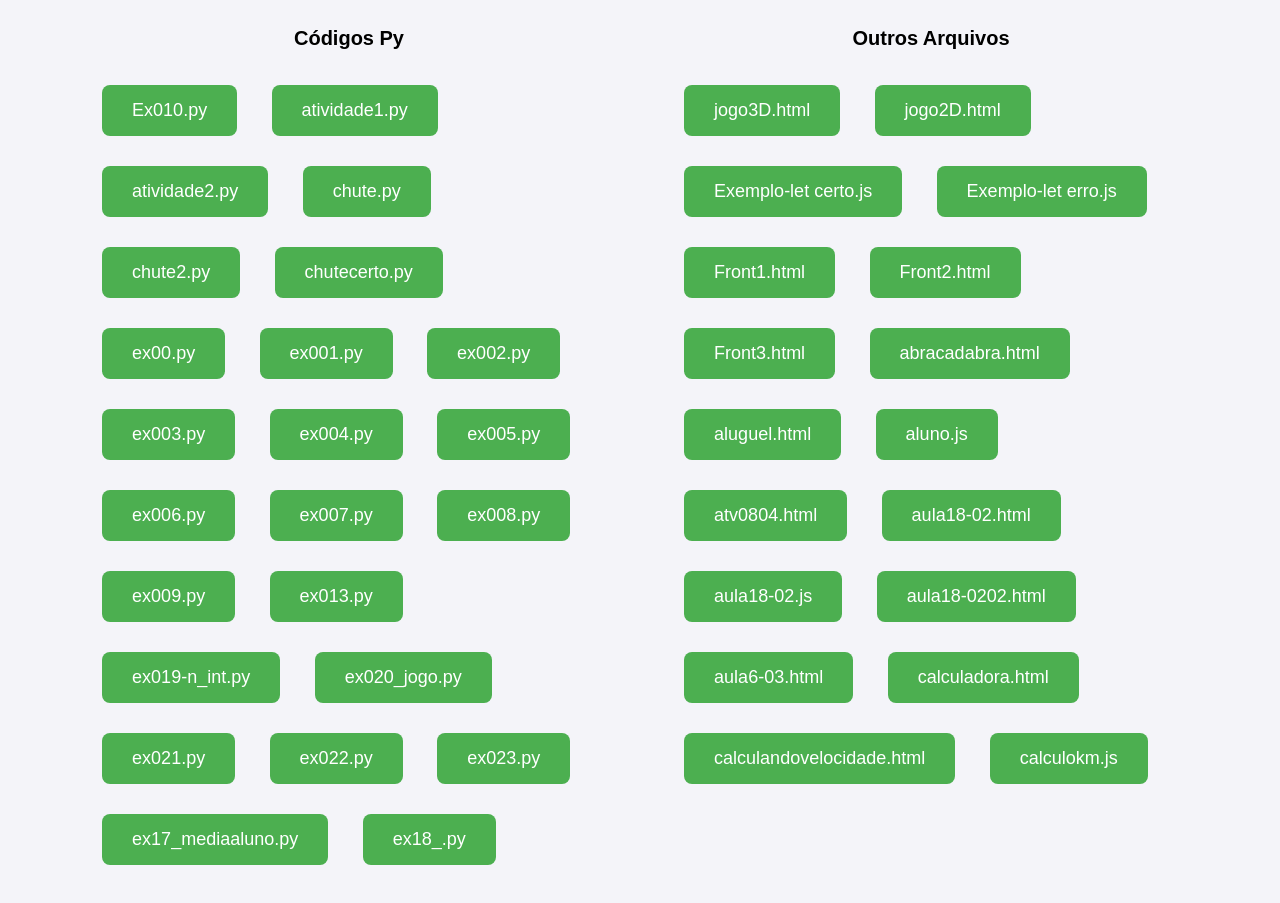
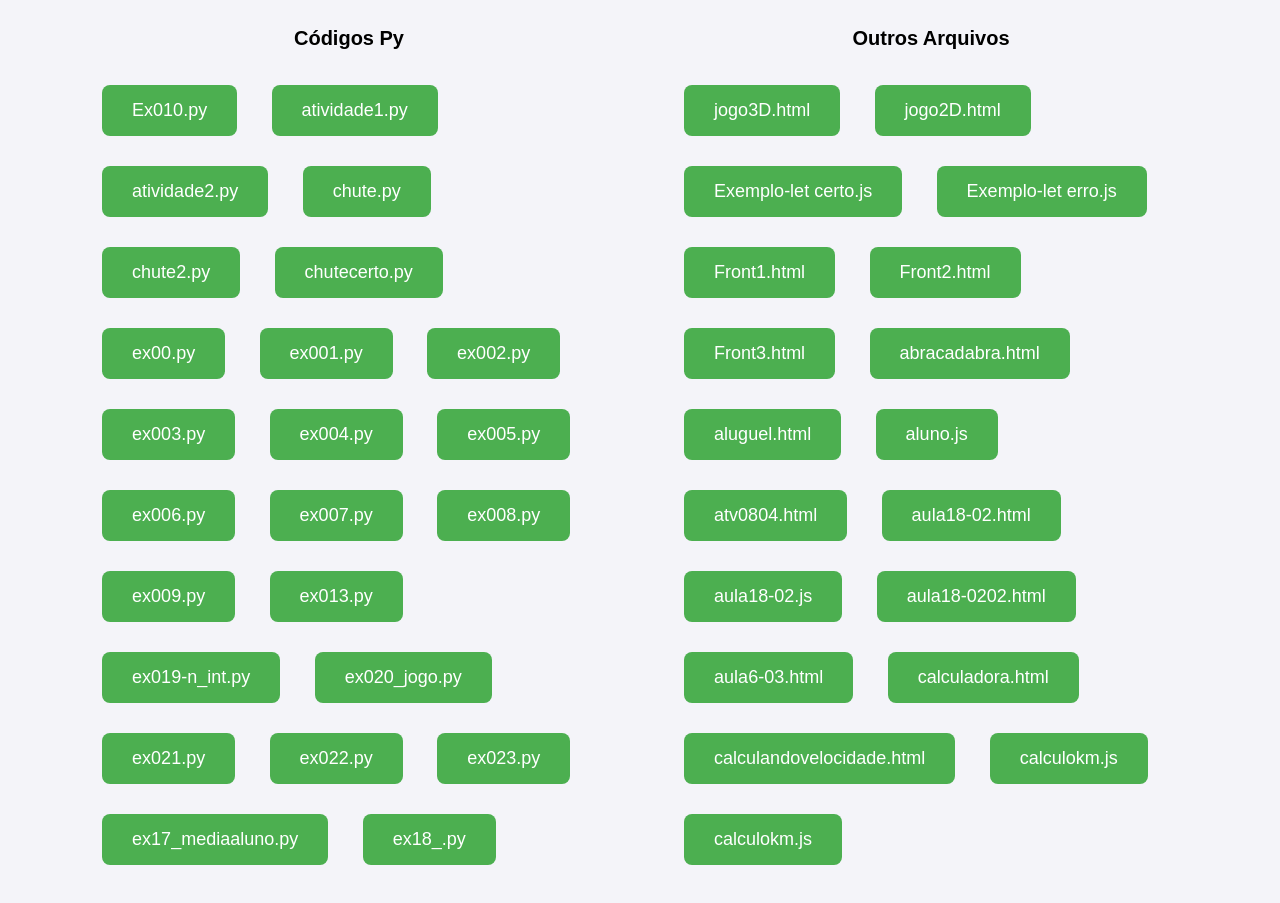
Before and after one commit to JuliaGabrielaCavalcanti/atividadesrobson, a plain HTML site: page principal.html in a window 1280 px wide. Shown: the part 137-1040 px from the top of the page. Drawn offline with Linux system fonts and the light colour scheme.

Commit message:
Update principal.html

```diff
--- a/principal.html
+++ b/principal.html
@@ -99,6 +99,7 @@
             <button class="button" onclick="window.location.href='calculadora.html'">calculadora.html</button>
             <button class="button" onclick="window.location.href='calculandovelocidade.html'">calculandovelocidade.html</button>
             <button class="button" onclick="window.location.href='calculokm.js'"> calculokm.js</button>
+            <button class="button" onclick="executeJS('calculokm.js')">calculokm.js</button>
 
         </div>
     </div>
```
